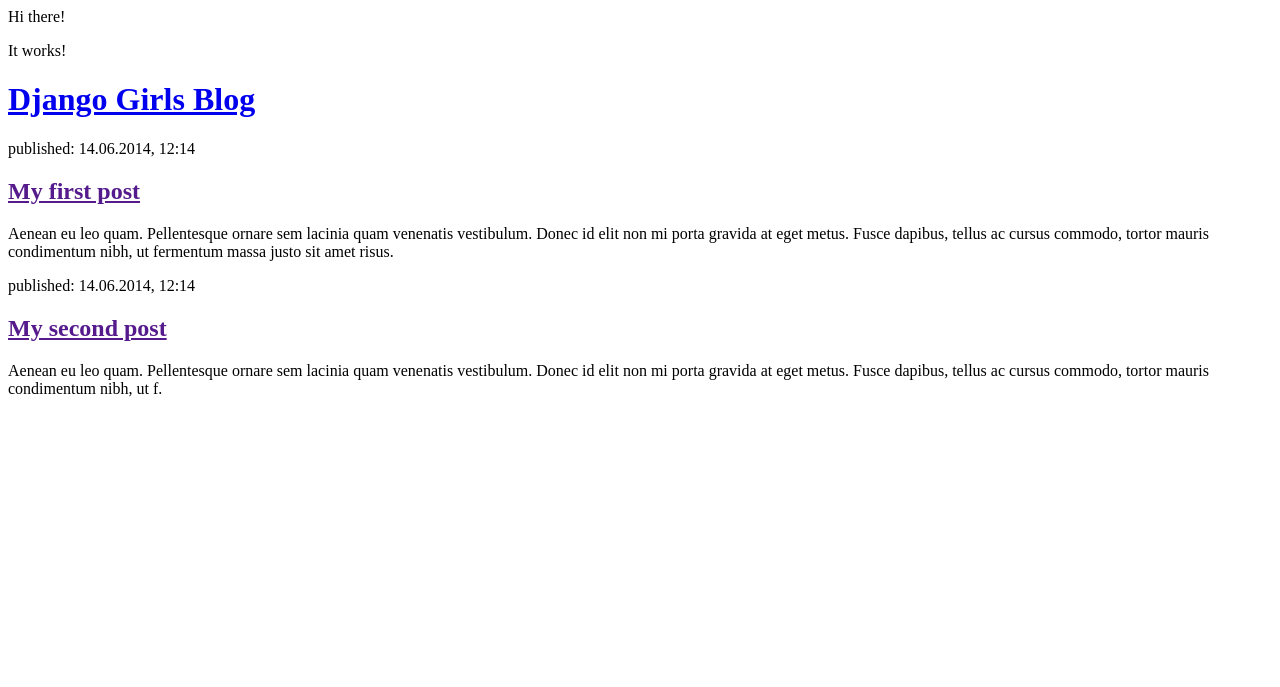
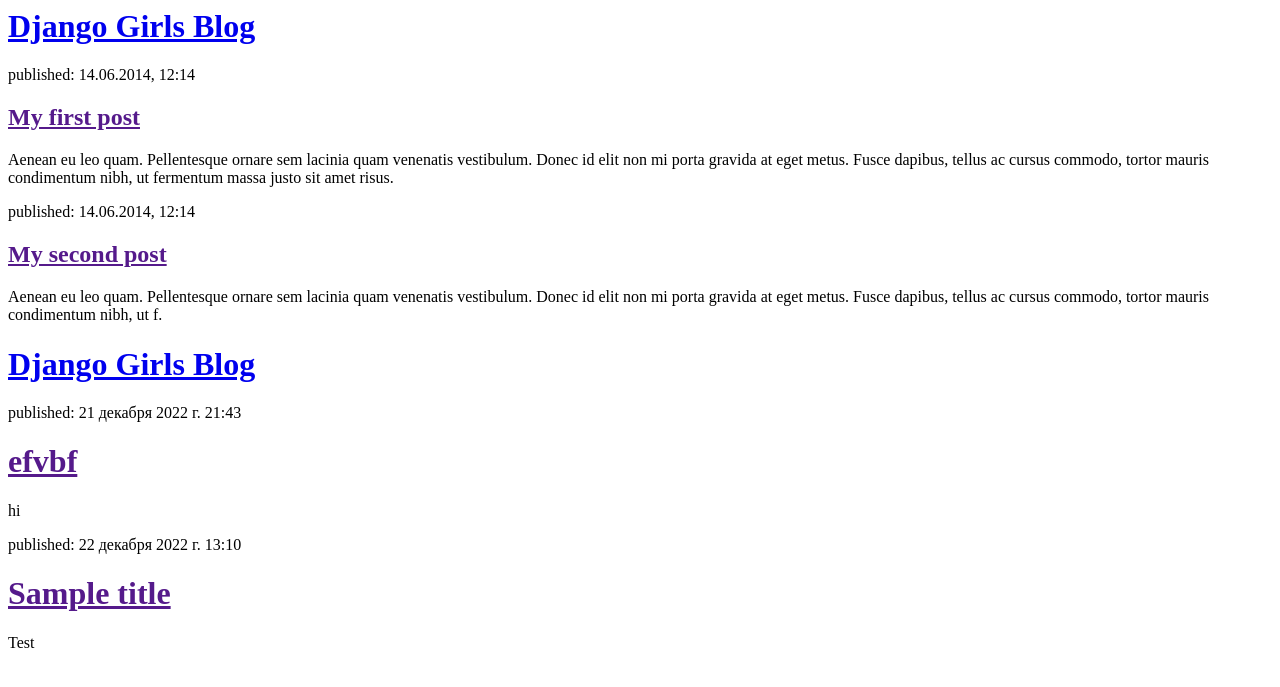
Before and after one commit to sayakbekov/my-first-blog, a Django app: page / in a window 1280 px wide. Shown: the top 687 px of the page. Run offline with Django 4.2, Linux system fonts and the light colour scheme; data comes from the database, SQL or seed files in the repository; both versions use the stored data as it was after the commit.

Commit message:
Modified templates to display posts from database.

```diff
--- a/blog/templates/blog/post_list.html
+++ b/blog/templates/blog/post_list.html
@@ -1,7 +1,3 @@
-<html>
-    <p>Hi there!</p>
-    <p>It works!</p>
-</html>
 <html>
     <head>
         <title>Django Girls blog</title>
@@ -24,3 +20,14 @@
         </div>
     </body>
 </html>
+<div>
+    <h1><a href="/">Django Girls Blog</a></h1>
+</div>
+
+{% for post in posts %}
+    <div>
+        <p>published: {{ post.published_date }}</p>
+        <h1><a href="">{{ post.title }}</a></h1>
+        <p>{{ post.text|linebreaksbr }}</p>
+    </div>
+{% endfor %}
--- a/blog/views.py
+++ b/blog/views.py
@@ -1,5 +1,7 @@
 from django.shortcuts import render
-
+from django.utils import timezone
+from .models import Post
 
 def post_list(request):
-    return render(request, 'blog/post_list.html', {})
+    posts = Post.objects.filter(published_date__lte=timezone.now()).order_by('published_date')
+    return render(request, 'blog/post_list.html', {'posts': posts})
```
Also changed, not shown: db.sqlite3.
